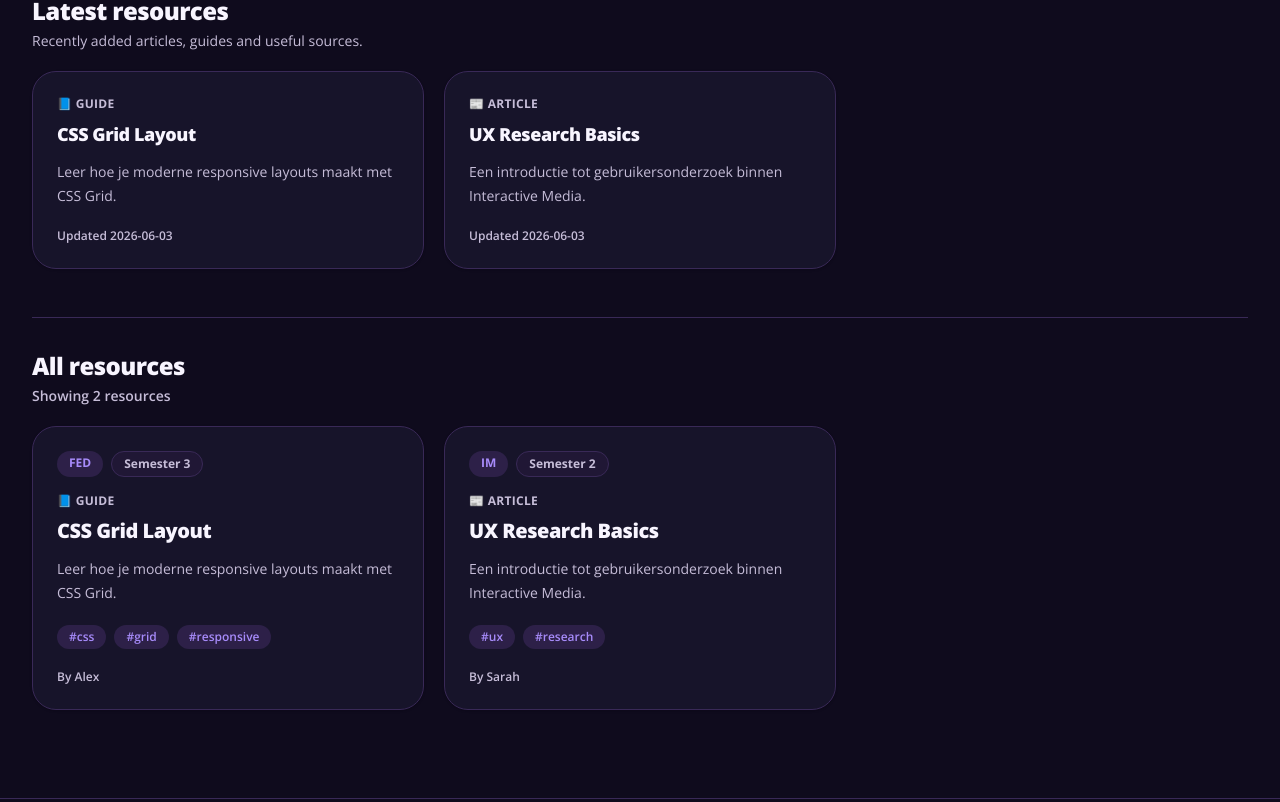
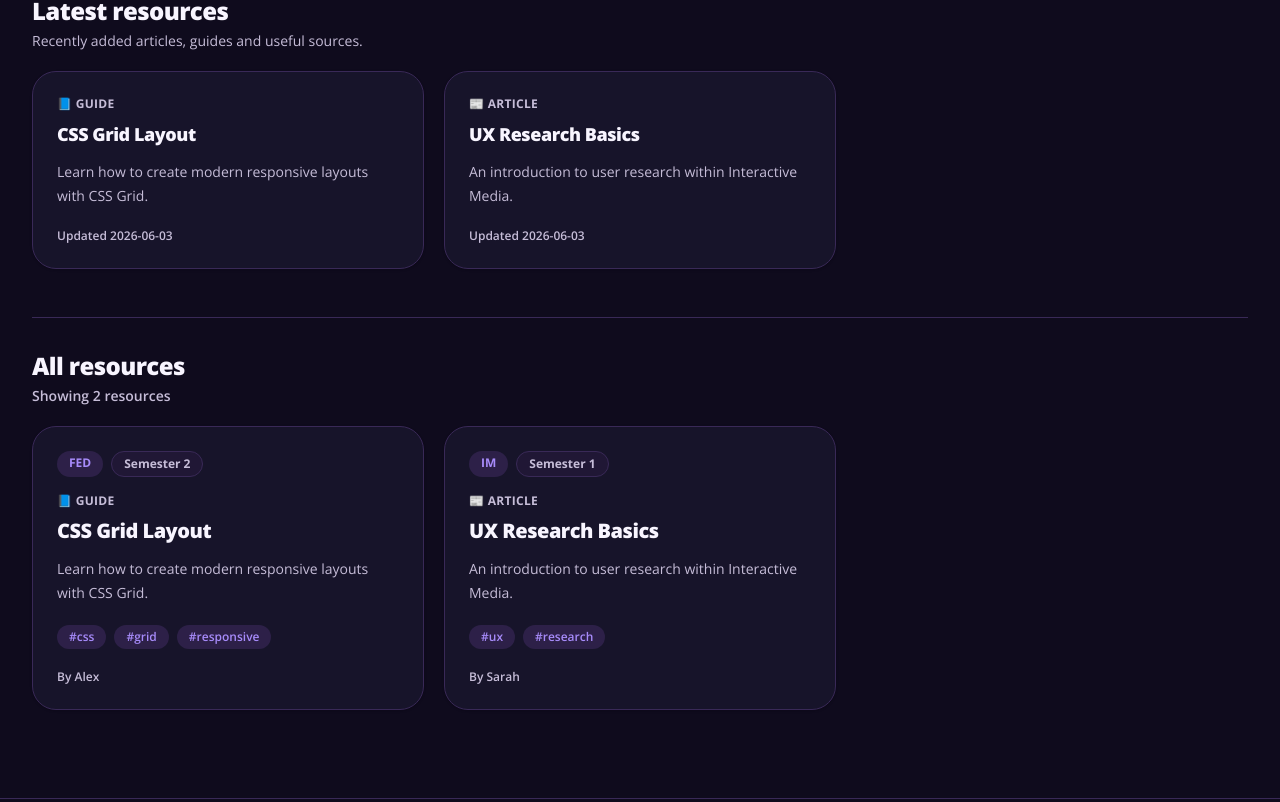
Before and after one commit to docentDavid/studyhub, a Next.js app: page / in a window 1280 px wide. Shown: the part 568-1370 px from the top of the page. Built offline with nearby package versions, Linux system fonts and the light colour scheme.

Commit message:
refactor: add localized article content model

```diff
--- a/app/articles/[slug]/page.tsx
+++ b/app/articles/[slug]/page.tsx
@@ -97,11 +97,11 @@ export default async function ArticlePage({ params }: ArticlePageProps) {
           </div>
 
           <h1 className="max-w-3xl text-4xl font-black tracking-tight sm:text-6xl">
-            {article.title}
+            {article.title[language]}
           </h1>
 
           <p className="mt-5 max-w-2xl text-lg leading-8 text-[var(--muted)]">
-            {article.summary}
+            {article.summary[language]}
           </p>
 
           <div className="mt-6 flex flex-wrap gap-2">
@@ -116,7 +116,7 @@ export default async function ArticlePage({ params }: ArticlePageProps) {
           </div>
 
           <div className="mt-10 whitespace-pre-wrap rounded-3xl bg-[var(--surface-soft)] p-6 leading-8 text-[var(--foreground)]">
-            {article.contentMarkdown}
+            {article.contentMarkdown[language]}
           </div>
         </article>
 
@@ -153,7 +153,7 @@ export default async function ArticlePage({ params }: ArticlePageProps) {
                     href={`/articles/${item.slug}`}
                     className="block rounded-2xl bg-[var(--brand-soft)] p-3 text-sm font-bold text-[var(--brand)] transition hover:opacity-80 focus:outline-none focus:ring-2 focus:ring-[var(--brand)]"
                   >
-                    {item.title}
+                    {item.title[language]}
                   </Link>
                 ))
               ) : (
--- a/components/home-page-client.tsx
+++ b/components/home-page-client.tsx
@@ -195,11 +195,11 @@ export function HomePageClient({ articles }: HomePageClientProps) {
                 </p>
 
                 <h3 className="text-lg font-black tracking-tight">
-                  {article.title}
+                  {article.title[language]}
                 </h3>
 
                 <p className="mt-3 text-sm leading-6 text-[var(--muted)]">
-                  {article.summary}
+                  {article.summary[language]}
                 </p>
 
                 <p className="mt-5 text-xs font-semibold text-[var(--muted)]">
@@ -252,11 +252,11 @@ export function HomePageClient({ articles }: HomePageClientProps) {
               </p>
 
               <h2 className="text-xl font-black tracking-tight">
-                {article.title}
+                {article.title[language]}
               </h2>
 
               <p className="mt-3 text-sm leading-6 text-[var(--muted)]">
-                {article.summary}
+                {article.summary[language]}
               </p>
 
               <div className="mt-5 flex flex-wrap gap-2">
--- a/data/mock-articles.ts
+++ b/data/mock-articles.ts
@@ -4,14 +4,37 @@ export const mockArticles: Article[] = [
   {
     id: "1",
     slug: "css-grid-layout",
-
-    title: "CSS Grid Layout",
-    summary: "Leer hoe je moderne responsive layouts maakt met CSS Grid.",
-
-    contentMarkdown: `
+    title: {
+      en: "CSS Grid Layout",
+      nl: "CSS Grid Layout",
+    },
+    summary: {
+      en: "Learn how to create modern responsive layouts with CSS Grid.",
+      nl: "Leer hoe je moderne responsive layouts maakt met CSS Grid.",
+    },
+    contentMarkdown: {
+      en: `
 # CSS Grid Layout
 
-CSS Grid is een krachtig layout systeem.
+CSS Grid is a powerful layout system.
+
+## Why use Grid?
+
+Grid gives you control over rows and columns.
+
+## Example
+
+\`\`\`css
+.grid {
+  display: grid;
+  grid-template-columns: repeat(3, 1fr);
+}
+\`\`\`
+`,
+      nl: `
+# CSS Grid Layout
+
+CSS Grid is een krachtig layout-systeem.
 
 ## Waarom Grid?
 
@@ -26,31 +49,41 @@ Grid geeft je controle over rijen én kolommen.
 }
 \`\`\`
 `,
-
+    },
     units: ["FED"],
-    semesters: ["Semester 3"],
-
+    semesters: ["Semester 2"],
     tags: ["css", "grid", "responsive"],
-
     authorName: "Alex",
-
     sourceType: "guide",
     status: "approved",
-
     createdAt: "2026-06-03",
     updatedAt: "2026-06-03",
   },
-
   {
     id: "2",
     slug: "ux-research-basics",
+    title: {
+      en: "UX Research Basics",
+      nl: "Basis van UX Research",
+    },
+    summary: {
+      en: "An introduction to user research within Interactive Media.",
+      nl: "Een introductie tot gebruikersonderzoek binnen Interactive Media.",
+    },
+    contentMarkdown: {
+      en: `
+# UX Research Basics
 
-    title: "UX Research Basics",
-    summary:
-      "Een introductie tot gebruikersonderzoek binnen Interactive Media.",
+Research is the foundation of good design.
 
-    contentMarkdown: `
-# UX Research Basics
+## Methods
+
+- Interviews
+- Observations
+- Surveys
+`,
+      nl: `
+# Basis van UX Research
 
 Onderzoek vormt de basis van goed ontwerp.
 
@@ -58,19 +91,15 @@ Onderzoek vormt de basis van goed ontwerp.
 
 - Interviews
 - Observaties
-- Surveys
+- Enquêtes
 `,
-
+    },
     units: ["IM"],
-    semesters: ["Semester 2"],
-
+    semesters: ["Semester 1"],
     tags: ["ux", "research"],
-
     authorName: "Sarah",
-
     sourceType: "article",
     status: "approved",
-
     createdAt: "2026-06-03",
     updatedAt: "2026-06-03",
   },
```
Also changed, not shown: types/content.ts (+8 -5 lines).
